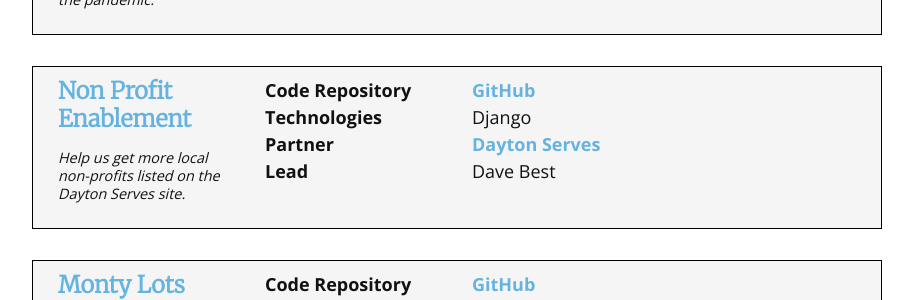
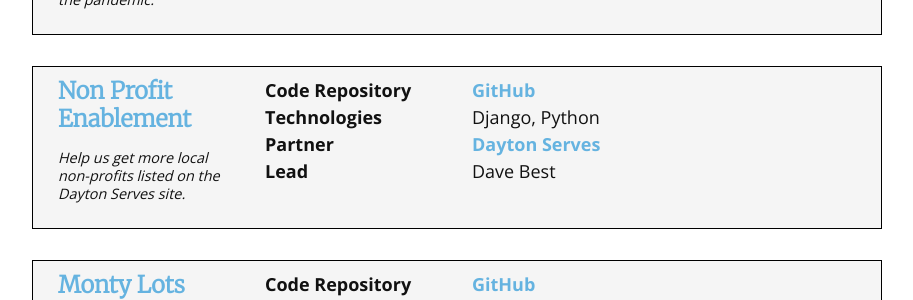
Before and after one commit to codefordayton/codefordayton.org, a Jekyll site: the page built from projects.html, in a window 1280 px wide and 900 px high, scrolled down 388 px. Shown: the part 155-455 px from the top of the window, without its empty margins (183-1096 px from the left). Built offline with Jekyll 4.4.1, drawn with Linux system fonts in a browser that asks for light colours; nearby versions of some CDN libraries.

Commit message:
Update active.yml

```diff
--- a/_data/projects/active.yml
+++ b/_data/projects/active.yml
@@ -1,7 +1,7 @@
 - name: Essential Artists
   elevatorPitch: >
     A free platform for local artists to sell their artwork. Began early in the pandemic.
-  repository: None
+  repository: https://github.com/codefordayton/essentialartists
   url: https://essentialartistsdayton.org/
   partner:
     - name: The Collaboratory
@@ -17,7 +17,7 @@
     - name: Dayton Serves
       url: https://daytonserves.org/
   lead: Dave Best
-  technologies: Django
+  technologies: Django, Python
 - name: Monty Lots
   elevatorPitch: >
     A spiritual successor to the LotLinker site data.
```
